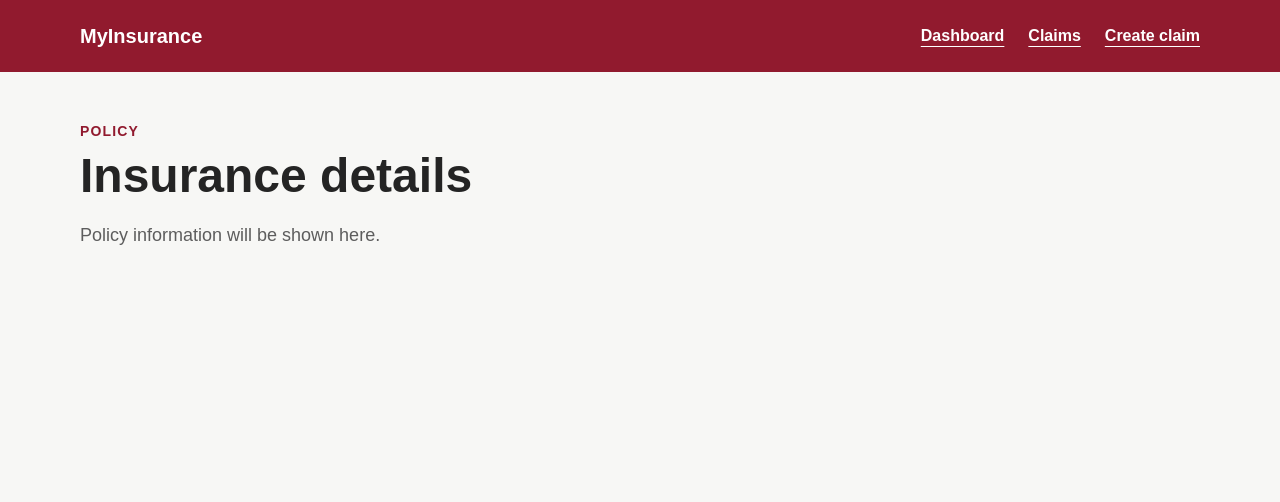
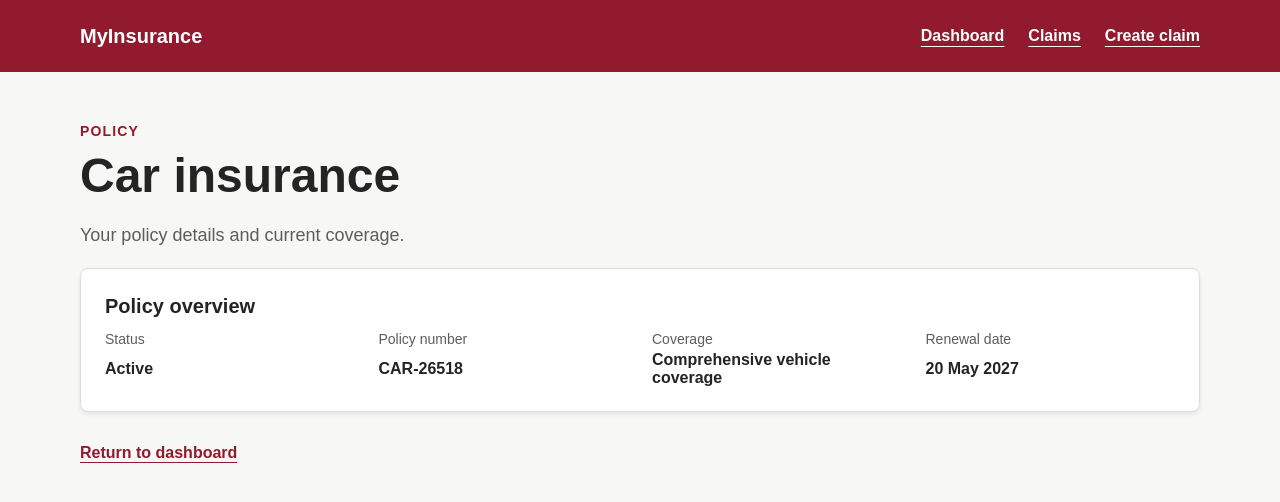
Before and after one commit to nomad-alt/MyInsurance, a React (Vite) app: page /insurance/car-1 in a window 1280 px wide. Shown: the top 502 px of the page. Built offline with nearby package versions, Linux system fonts and the light colour scheme.

Commit message:
feat: add insurance details page

```diff
--- /dev/null
+++ b/src/pages/InsuranceDetailsPage.css
@@ -0,0 +1,29 @@
+.insurance-details {
+  display: grid;
+  grid-template-columns: repeat(auto-fit, minmax(min(100%, 14rem), 1fr));
+  gap: 1.5rem;
+  margin: 0;
+}
+
+.insurance-details div {
+  display: grid;
+  gap: 0.25rem;
+}
+
+.insurance-details dt {
+  color: var(--color-text-muted);
+  font-size: 0.875rem;
+}
+
+.insurance-details dd {
+  margin: 0;
+  font-weight: 700;
+}
+
+.back-link {
+  display: inline-block;
+  margin-top: 2rem;
+  color: var(--color-brand);
+  font-weight: 700;
+  text-underline-offset: 0.25rem;
+}
--- a/src/pages/InsuranceDetailsPage.tsx
+++ b/src/pages/InsuranceDetailsPage.tsx
@@ -1,9 +1,61 @@
+import { Link, useParams } from 'react-router-dom'
+import Card from '../components/Card'
+import { policies } from '../data/policies'
+import './InsuranceDetailsPage.css'
+
+const dateFormatter = new Intl.DateTimeFormat('en-GB', {
+  dateStyle: 'long',
+})
+
 function InsuranceDetailsPage() {
+  const { policyId } = useParams()
+  const policy = policies.find((item) => item.id === policyId)
+
+  if (!policy) {
+    return (
+      <section aria-labelledby="policy-not-found-heading">
+        <p className="eyebrow">Policy</p>
+        <h1 id="policy-not-found-heading">Policy not found</h1>
+        <p className="intro">
+          We could not find an insurance policy for this address.
+        </p>
+        <Link className="back-link" to="/">
+          Return to dashboard
+        </Link>
+      </section>
+    )
+  }
+
   return (
     <section aria-labelledby="insurance-heading">
       <p className="eyebrow">Policy</p>
-      <h1 id="insurance-heading">Insurance details</h1>
-      <p className="intro">Policy information will be shown here.</p>
+      <h1 id="insurance-heading">{policy.name}</h1>
+      <p className="intro">Your policy details and current coverage.</p>
+
+      <Card title="Policy overview">
+        <dl className="insurance-details">
+          <div>
+            <dt>Status</dt>
+            <dd>{policy.status === 'active' ? 'Active' : 'Expired'}</dd>
+          </div>
+          <div>
+            <dt>Policy number</dt>
+            <dd>{policy.policyNumber}</dd>
+          </div>
+          <div>
+            <dt>Coverage</dt>
+            <dd>{policy.coverageSummary}</dd>
+          </div>
+          <div>
+            <dt>Renewal date</dt>
+            <dd>{dateFormatter.format(new Date(policy.renewalDate))}</dd>
+          </div>
+        </dl>
+      </Card>
+
+      <Link className="back-link" to="/">
+        Return to dashboard
+      </Link>
     </section>
   )
 }
```
